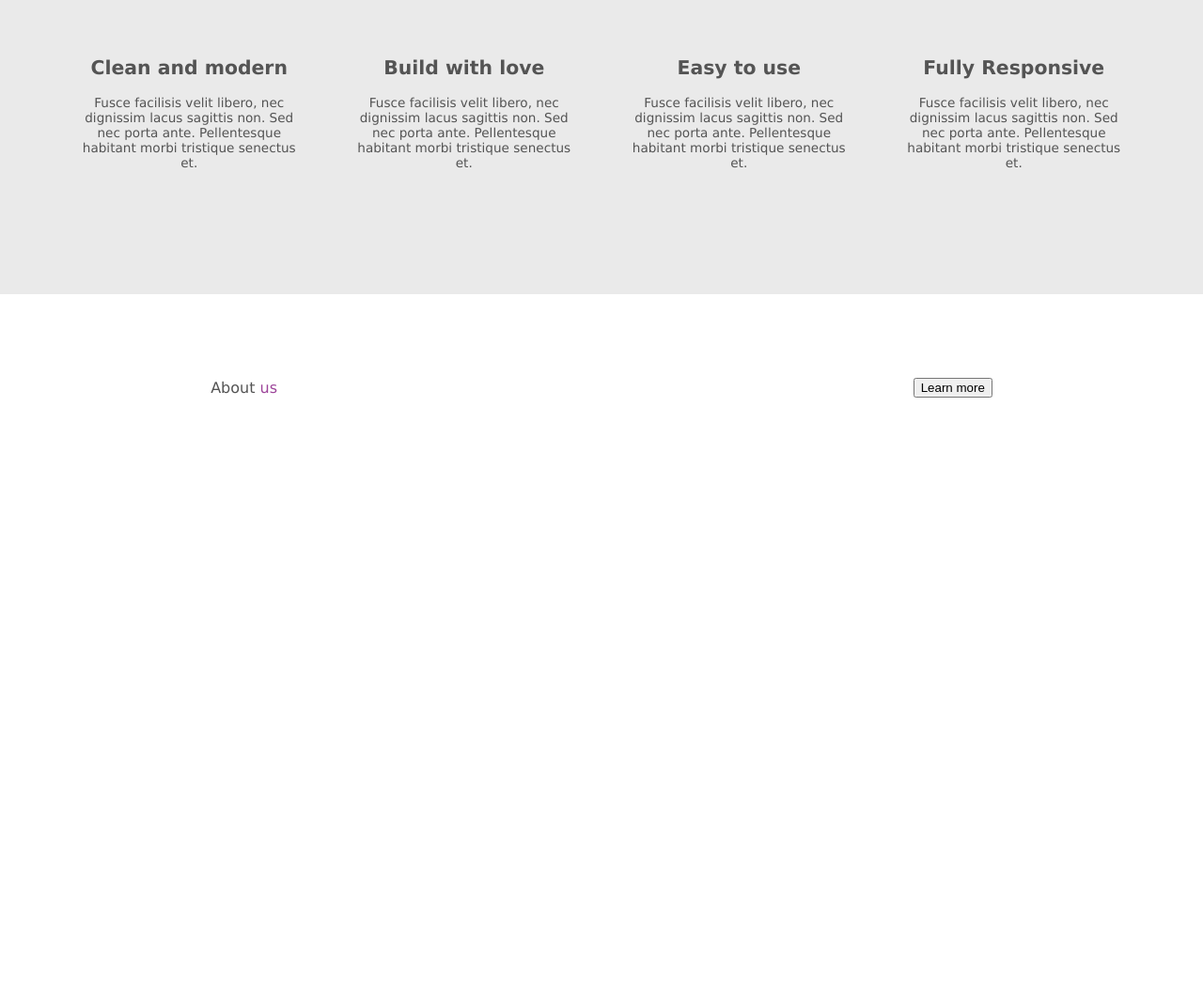
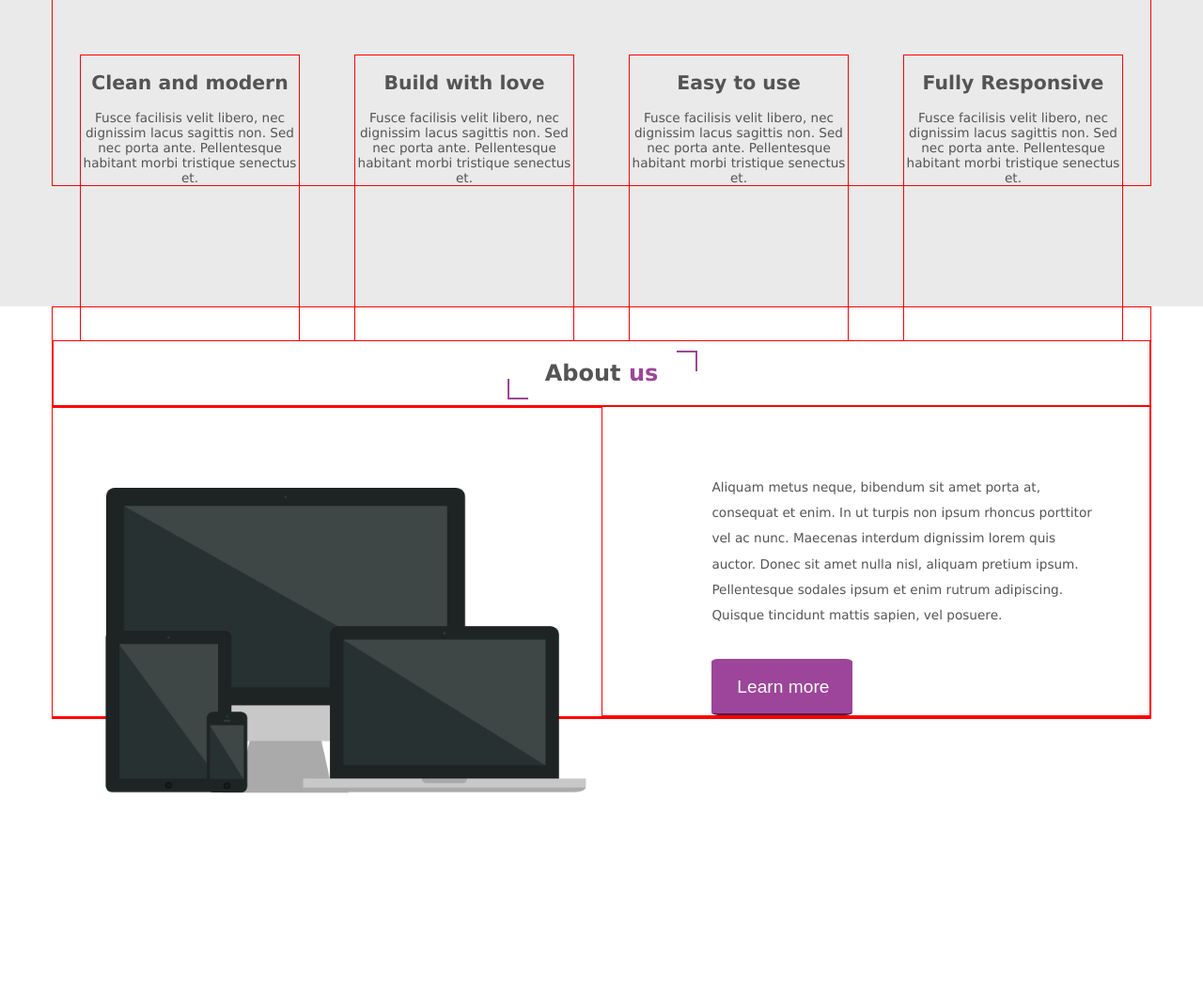
Before and after one commit to morgh80/bhagaskara, a plain HTML site: page index.html in a window 1280 px wide. Shown: the part 868-1933 px from the top of the page at 94% size. Before the commit the page ends 1381 px from the top, so only its background shows below. Drawn offline with Linux system fonts and the light colour scheme.

Commit message:
Finished 'About Me'

```diff
--- a/index.html
+++ b/index.html
@@ -129,16 +129,46 @@
         </div>
     </section>
 
-    <section class="section-1">
-        <div class="container-4">
-            <div>About <span>us</span></div>
-            <div><img src=""></div>
-            <button>Learn more</button>
+    <section class="section-2">
+        <div class="container-5">
+
+            <div class="row">
+                <div class="col-12"><h1><span class="corner" style="color: #545454">About <span>us</span></span></h1></div>
+            </div>
+            <div class="row">
+                <div class="col-6">
+                        <img src="img/mockup.png">
+                </div>
+                <div class=col-6>
+                        <p>Aliquam metus neque, bibendum sit amet porta at, consequat et
+                            enim. In ut turpis non ipsum rhoncus porttitor vel ac nunc.
+                            Maecenas interdum dignissim lorem quis auctor. Donec sit amet
+                            nulla nisl, aliquam pretium ipsum. Pellentesque sodales ipsum et
+                            enim rutrum adipiscing. Quisque tincidunt mattis sapien,
+                            vel posuere. </p>
+                            <br>
+                            <button>Learn more</button>
+                </div>
+            </div>
+        </div>
+        <div class="row"></div>
+
+    </section>
+
+    <section class="section-3">
+
+    </section>
+        <div class="container-5">
+
+
+
 
 
         </div>
-    </section>
 
+
+
+    <div class ="test"></div>
 
 
 </body>
--- a/styles/stylesheet.scss
+++ b/styles/stylesheet.scss
@@ -1,6 +1,7 @@
 $baseWidthCol: 100%/12;
+$rwdWidthCol: 100%/6;
 $break-header: 820px;
-$borderCol: none;
+$borderCol: red;
 
 * {
   box-sizing: border-box;
@@ -12,12 +13,13 @@ body {
   margin: 0 auto;
   font-family: "Lucida Grande", Arial, SansSerif;
   color:#545454
-
 }
 
 span {
   color: #9d459a;
 }
+
+//@media (min-width: 768px) {}
 
   [class*='container'] {
     width: 100%;
@@ -42,6 +44,34 @@ span {
       }
     }
   }
+
+
+//@media (max-width: 768px) {}
+
+  [class*='containerRWD'] {
+    width: 100%;
+    max-width: 1170px;
+    margin: 0 auto;
+    .row {
+      [class*="col-"] {
+        float: left;
+        min-height: 1px;
+        border: 1px solid $borderCol;
+      }
+      &:before,
+      &:after {
+        clear: both;
+        content: "";
+        display: table;
+      }
+      @for $i from 1 through 6 {
+        .colRWD-#{$i} {
+          width: $rwdWidthCol * $i;
+        }
+      }
+    }
+  }
+
 
 #mainBackground {
   background-image: url("../img/base.jpg");
@@ -155,10 +185,15 @@ nav {
         display: inline;
         width: 10px;
         padding-right: 1em;
+        //@media (max-width: 775px) {}
+        //  font-size: 50%;
+        //  padding-right: 1%;
+
+
           img {
             width: 50%;
             padding-left: 10rem;
-          max-width:20%;
+            max-width: 20%;
             padding-top: 4%;
             padding-bottom: 4%;
             @media (max-width: 775px) {
@@ -167,8 +202,10 @@ nav {
           }
         }
       }
+
     }
   }
+
 
 
 .section-1 {
@@ -249,3 +286,74 @@ nav {
     text-align: center;
     color: #545454;
   }
+
+
+.corner {
+  position: relative;
+
+  &:before {
+    position: absolute;
+    content: "";
+    border-left: 2px #9d459a solid;
+    border-bottom: 2px #9d459a solid;
+    margin-left: -40px;
+    margin-top: 20px;
+    height: 20px;
+    width: 20px;
+  }
+
+  &:after {
+    position: absolute;
+    content: "";
+    border-right: 2px #9d459a solid;
+    border-top: 2px #9d459a solid;
+    margin-left: 20px;
+    margin-top: -10px;
+    height: 20px;
+    width: 20px;
+  }
+}
+
+.container-5 {
+  border: 1px $borderCol solid;
+  .col-12 {
+    margin-top: 3%;
+    text-align: center;
+  }
+  .col-6 {
+    img {
+      position: absolute;
+      width: 40%;
+      margin-top: 2.7%;
+      margin-left: 4.3%;
+      padding-top: 4%;
+    }
+    p, button {
+      margin-left: 20%;
+      margin-right: 10%;
+      font-size: 85%;
+    }
+    p {
+      padding-top: 10%;
+      line-height: 200%;
+    }
+    button {
+      border-color: #9d459a;
+      //border-bottom: 1px solid #6b2e68;
+      //box-shadow: blueviolet;
+      color: white;
+      background-color: #9d459a;
+      border-right: hidden;
+      border-radius:5%;
+      height: 60px;
+      width: 150px;
+      font-size: 120%;
+    }
+  }
+}
+
+
+
+.test {
+  height: 300px;
+}
```
Also changed, not shown: img/button.png (added), styles/stylesheet.css, 1 other file. Lines whose indentation alone changed are shown as unchanged.
